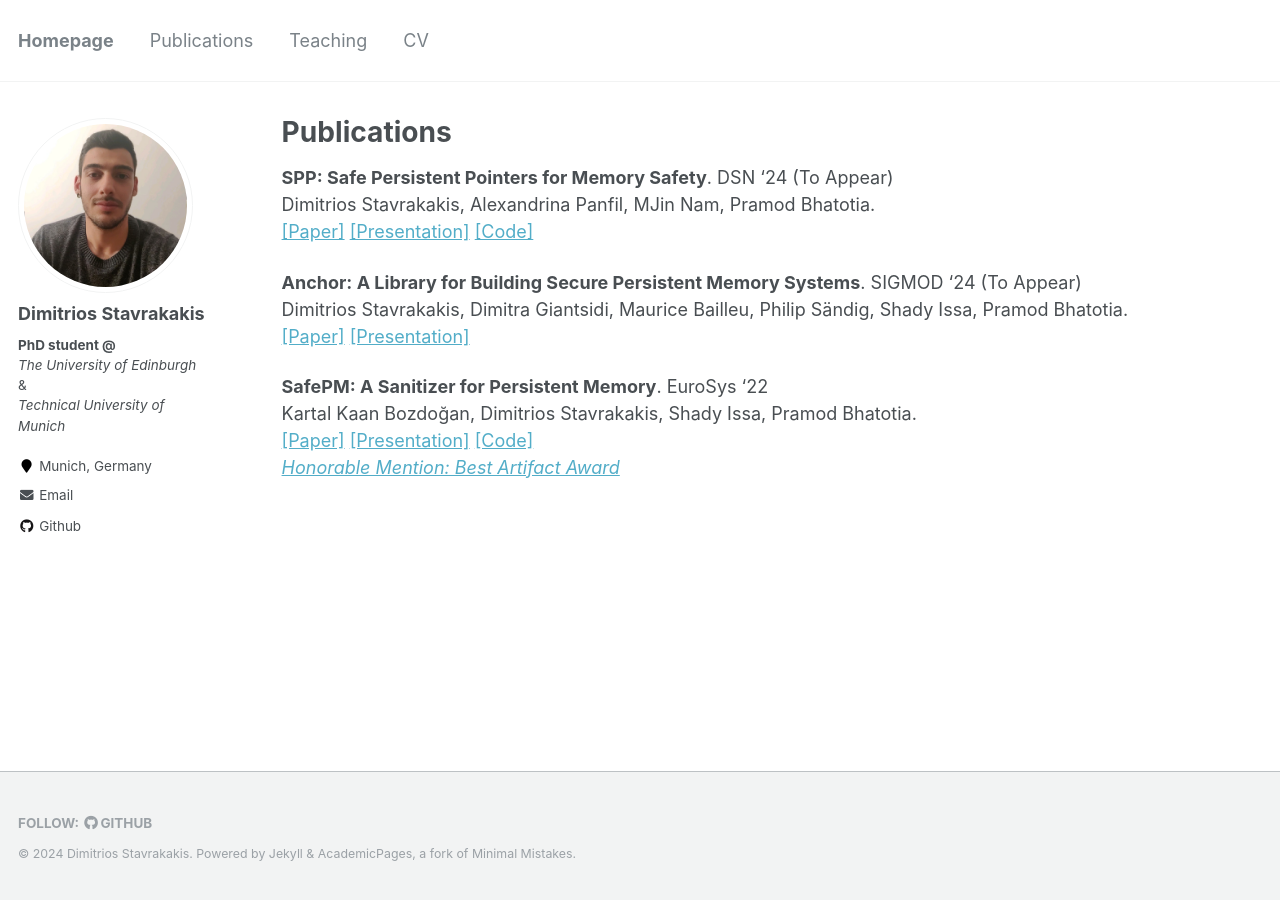
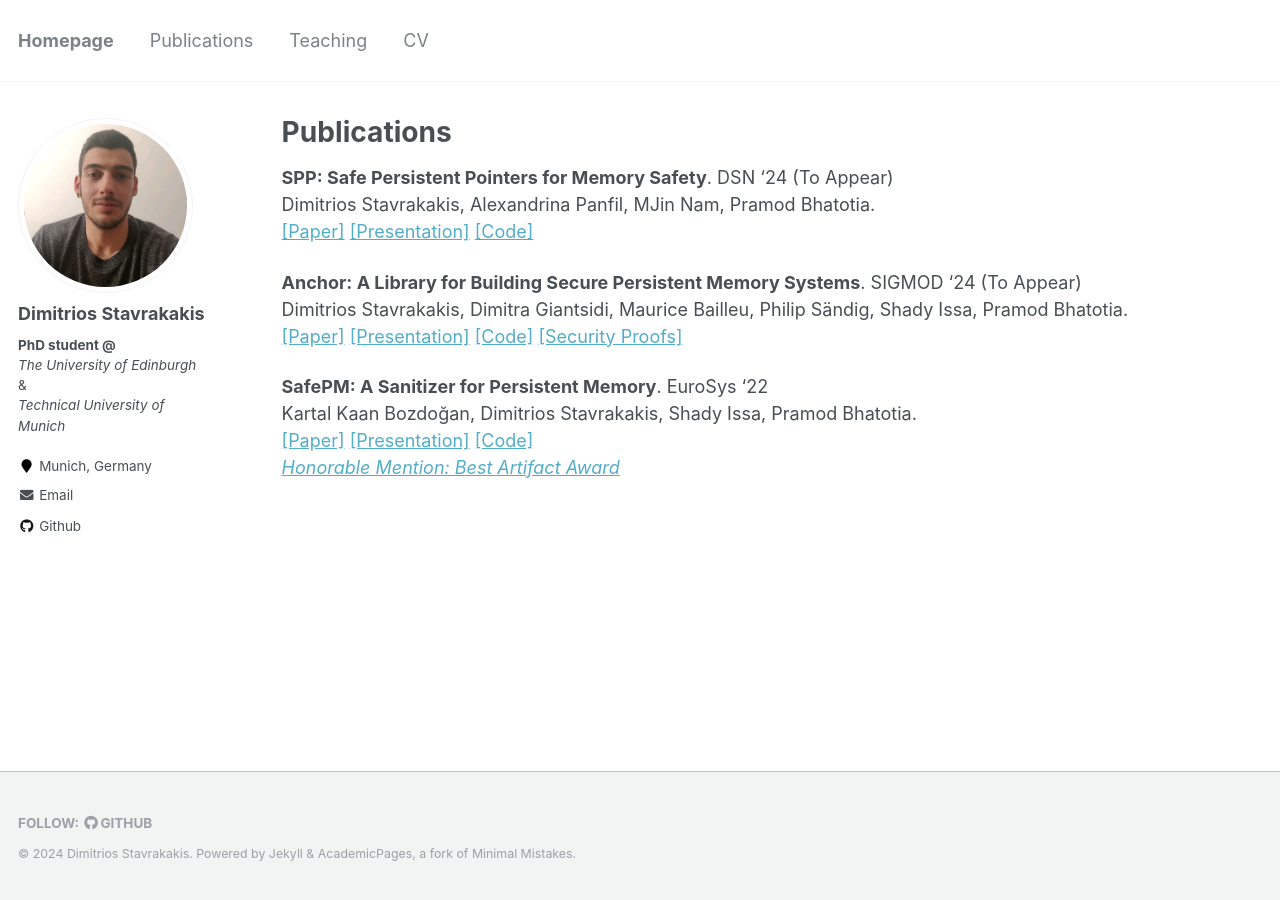
Before and after one commit to dimstav23/dimstav23.github.io, a Jekyll site: the page built from _pages/publications.md, in a window 1280 px wide. Built offline with Jekyll 4.4.1, drawn with Linux system fonts in a browser that asks for light colours.

Commit message:
update pub links

```diff
--- a/_pages/publications.md
+++ b/_pages/publications.md
@@ -17,11 +17,11 @@ author_profile: true
 
 __SPP: Safe Persistent Pointers for Memory Safety__. DSN '24 (To Appear)  \
 Dimitrios Stavrakakis, Alexandrina Panfil, MJin Nam, Pramod Bhatotia. \
-[[Paper]](https://dimstav23.github.io/publications) [[Presentation]](https://dimstav23.github.io/publications) [[Code]](https://github.com/dimstav23/SPP)
+[[Paper]](https://dse.in.tum.de/wp-content/uploads/2024/05/SPP_DSN_24_Camera_Ready.pdf) [[Presentation]](https://dse.in.tum.de/wp-content/uploads/2024/05/SPP_DSN24_presentation.pdf) [[Code]](https://github.com/dimstav23/SPP)
 
 __Anchor: A Library for Building Secure Persistent Memory Systems__. SIGMOD '24 (To Appear)  \
 Dimitrios Stavrakakis, Dimitra Giantsidi, Maurice Bailleu, Philip Sändig, Shady Issa, Pramod Bhatotia. \
-[[Paper]](https://dimstav23.github.io/publications) [[Presentation]](https://dimstav23.github.io/publications)
+[[Paper]](https://dse.in.tum.de/wp-content/uploads/2024/01/Anchor-SIGMOD.pdf) [[Presentation]](https://dse.in.tum.de/wp-content/uploads/2024/05/Anchor_SIGMOD_presentation_draft.pdf) [[Code]](https://github.com/dimstav23/Anchor) [[Security Proofs]](https://github.com/dimstav23/Anchor-Proofs)
 
 __SafePM: A Sanitizer for Persistent Memory__. EuroSys '22  \
 Kartal Kaan Bozdoğan, Dimitrios Stavrakakis, Shady Issa, Pramod Bhatotia. \
```
